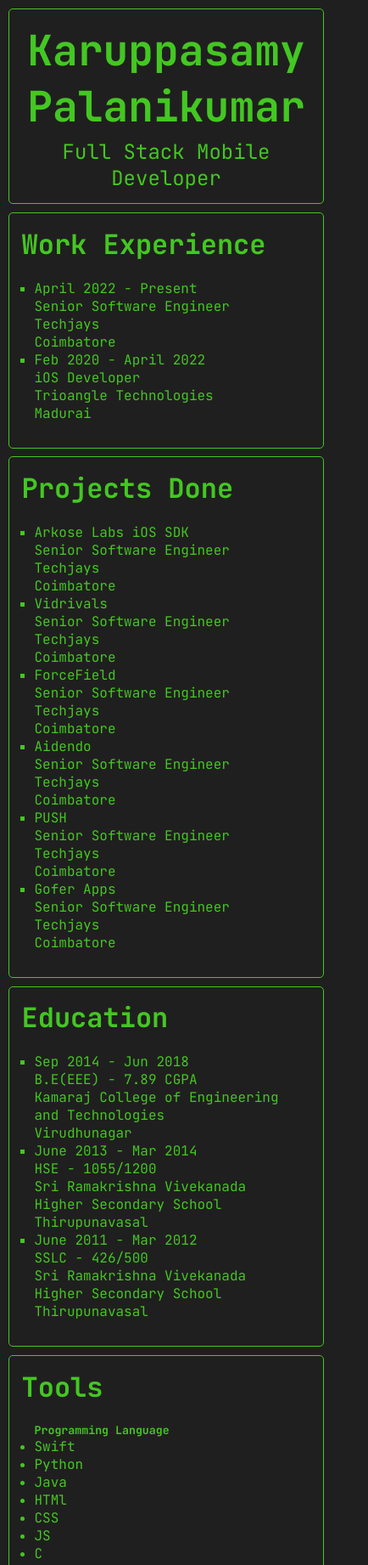
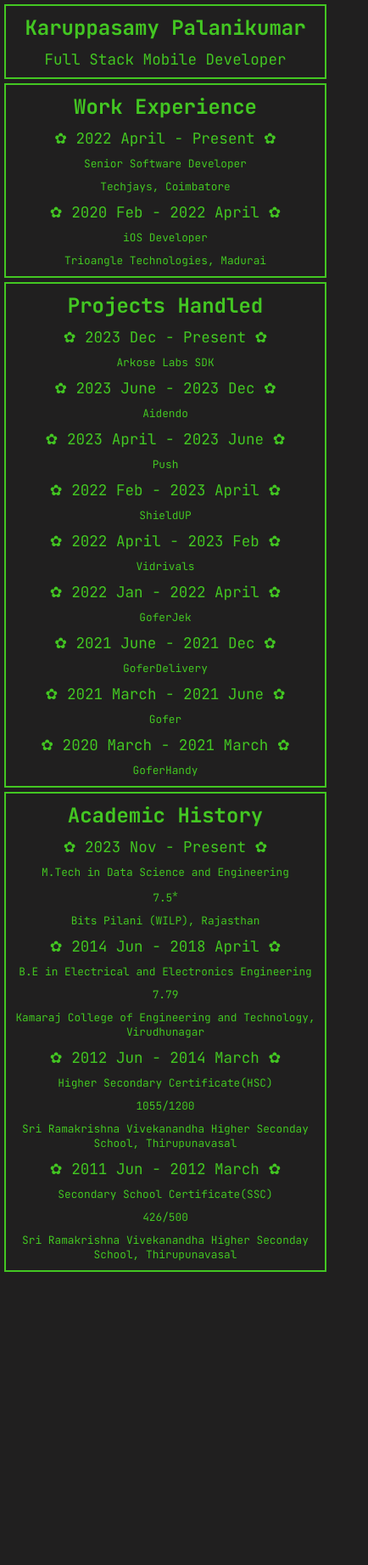
Before and after one commit to karuppasamy-palanikumar/portfolio, a plain HTML site: page index.html in a window 390 px wide. Shown: the top 1842 px of the page at 85% size, 434 px wide, since content can reach past the window. After the commit the page ends 1502 px from the top, so only its background shows below. Drawn offline with Linux system fonts and the light colour scheme.

Commit message:
Base Information Added

```diff
--- a/index.html
+++ b/index.html
@@ -20,233 +20,112 @@
 			margin: 0px;
 			padding: 0px;
 		}
+		.vertical-gap {
+			margin-top: 5px;
+			margin-bottom: 5px;
+		}
+		.horizontal-gap {
+			margin-left: 5px;
+			margin-right: 5px;
+		}
 		.box {
-			display: inline-block;
-			align-items: center;
+			border: 2.5px solid var(--background_text_color);
+		}
+		.space {
+			padding: 5px;
+		}
+		.round {
 			border-radius: 5px;
-			border: 1px solid var(--background_text_color);
-			width: 90%;
-			padding: 2.5%;
 		}
 		.header {
+			font-size: 1.5rem;
+			font-weight: bolder;
+		}
+		.subheader {
+			font-size: 1.1rem;
+			font-weight: 400;
+		}
+		.caption {
+			font-size: 0.8rem;
+			font-weight: 400;
+		}
+		.center {
 			text-align: center;
-			margin: 2.5% 2.5% 2.5% 2.5%;
-		}
-		.header h2 {
-			font-size: 3.1rem;
-			margin: 5px 5px;
-		}
-		.header p {
-			font-size: 1.5rem;
-			margin: 5px 5px;
-		}
-		.experience {
-			margin: 0% 2.5% 2.5% 2.5%;
-		}
-		.projects {
-			margin: 0% 2.5% 2.5% 2.5%;
-		}
-		.education {
-			margin: 0% 2.5% 2.5% 2.5%;
-		}
-		.tools {
-			margin: 0% 2.5% 2.5% 2.5%;
-		}
-		.language {
-			margin: 0% 2.5% 2.5% 2.5%;
-		}
-		.about {
-			margin: 0% 2.5% 2.5% 2.5%;
-		}
-		.section-title {
-			font-size: 2rem;
-			margin: 5px 5px;
-		}
-		.section-content {
-			list-style-type: square;
-			margin: 10px;
-			padding: 10px;
 		}
 	</style>
 </head>
-<body>
-	<script>
-		var typed = new Typed('.typed-out', {
-			strings: ['Karuppasamy Palanikumar', 'Full Stack Mobile Developer'],
-			typeSpeed: 50,
-			backSpeed: 50,
-			loop: true
-		});
-	</script>
-	<section class="header box">
-		<h2 class="typed-out">Karuppasamy Palanikumar</h2>
-		<p class="typed-out">Full Stack Mobile Developer</p>
+<body class="vertical-gap horizontal-gap">
+	<!-- Intro Section -->
+	<section class="box space">
+		<p class="header center space">Karuppasamy Palanikumar</p>
+		<p class="subheader center space">Full Stack Mobile Developer</p>
 	</section>
-	<section class="experience box">
-		<h4 class="section-title">Work Experience</h4>
-		<ul class="section-content">
-			<li>
-				<div>
-					<p>April 2022 - Present</p>
-					<p>Senior Software Engineer</p>
-					<p>Techjays</p>
-					<p>Coimbatore</p>
-				</div>
-			</li>
-			<li>
-				<div>
-					<p>Feb 2020 - April 2022</p>
-					<p>iOS Developer</p>
-					<p>Trioangle Technologies</p>
-					<p>Madurai</p>
-				</div>
-			</li>
-		</ul>
+	<!-- Work Experience Section -->
+	<section class="box space vertical-gap">
+		<p class="header center space">Work Experience</p>
+		<!-- Techjays Role -->
+		<p class="subheader center space">✿ 2022 April - Present ✿</p>
+		<p class="caption center space">Senior Software Developer</p>
+		<p class="caption center space">Techjays, Coimbatore</p>
+		<!-- Trioangle Role -->
+		<p class="subheader center space">✿ 2020 Feb - 2022 April ✿</p>
+		<p class="caption center space">iOS Developer</p>
+		<p class="caption center space">Trioangle Technologies, Madurai</p>
 	</section>
-	<section class="projects box">
-		<h4 class="section-title">Projects Done</h4>
-		<ul class="section-content">
-			<li>
-				<div>
-					<p>Arkose Labs iOS SDK</p>
-					<p>Senior Software Engineer</p>
-					<p>Techjays</p>
-					<p>Coimbatore</p>
-				</div>
-			</li>
-			<li>
-				<div>
-					<p>Vidrivals</p>
-					<p>Senior Software Engineer</p>
-					<p>Techjays</p>
-					<p>Coimbatore</p>
-				</div>
-			</li>
-			<li>
-				<div>
-					<p>ForceField</p>
-					<p>Senior Software Engineer</p>
-					<p>Techjays</p>
-					<p>Coimbatore</p>
-				</div>
-			</li>
-			<li>
-				<div>
-					<p>Aidendo</p>
-					<p>Senior Software Engineer</p>
-					<p>Techjays</p>
-					<p>Coimbatore</p>
-				</div>
-			</li>
-			<li>
-				<div>
-					<p>PUSH</p>
-					<p>Senior Software Engineer</p>
-					<p>Techjays</p>
-					<p>Coimbatore</p>
-				</div>
-			</li>
-			<li>
-				<div>
-					<p>Gofer Apps</p>
-					<p>Senior Software Engineer</p>
-					<p>Techjays</p>
-					<p>Coimbatore</p>
-				</div>
-			</li>
-		</ul>
+	<!-- Projects Handled Section -->
+	<section class="box space vertical-gap">
+		<p class="header center space">Projects Handled</p>
+		<!-- Arkose Project -->
+		<p class="subheader center space">✿ 2023 Dec - Present ✿</p>
+		<p class="caption center space">Arkose Labs SDK</p>
+		<!-- Aidendo Project -->
+		<p class="subheader center space">✿ 2023 June - 2023 Dec ✿</p>
+		<p class="caption center space">Aidendo</p>
+		<!-- Push Project -->
+		<p class="subheader center space">✿ 2023 April - 2023 June ✿</p>
+		<p class="caption center space">Push</p>
+		<!-- ShieldUP Project -->
+		<p class="subheader center space">✿ 2022 Feb - 2023 April ✿</p>
+		<p class="caption center space">ShieldUP</p>
+		<!-- Vidrivals Project -->
+		<p class="subheader center space">✿ 2022 April - 2023 Feb ✿</p>
+		<p class="caption center space">Vidrivals</p>
+		<!-- GoferJek Project -->
+		<p class="subheader center space">✿ 2022 Jan - 2022 April ✿</p>
+		<p class="caption center space">GoferJek</p>
+		<!-- GoferDelivery Project -->
+		<p class="subheader center space">✿ 2021 June - 2021 Dec ✿</p>
+		<p class="caption center space">GoferDelivery</p>
+		<!-- Gofer Project -->
+		<p class="subheader center space">✿ 2021 March - 2021 June ✿</p>
+		<p class="caption center space">Gofer</p>
+		<!-- GoferHandy Project -->
+		<p class="subheader center space">✿ 2020 March - 2021 March ✿</p>
+		<p class="caption center space">GoferHandy</p>
 	</section>
-	<section class="education box">
-		<h4 class="section-title">Education</h4>
-	<ul class="section-content">
-		<li>
-			<div>
-				<p>Sep 2014 - Jun 2018</p>
-				<p>B.E(EEE) - 7.89 CGPA</p>
-				<p>Kamaraj College of Engineering and Technologies</p>
-				<p>Virudhunagar</p>
-			</div>
-		</li>
-		<li>
-			<div>
-				<p>June 2013 - Mar 2014</p>
-				<p>HSE - 1055/1200</p>
-				<p>Sri Ramakrishna Vivekanada Higher Secondary School</p>
-				<p>Thirupunavasal</p>
-			</div>
-		</li>
-		<li>
-			<div>
-				<p>June 2011 - Mar 2012</p>
-				<p>SSLC - 426/500</p>
-				<p>Sri Ramakrishna Vivekanada Higher Secondary School</p>
-				<p>Thirupunavasal</p>
-			</div>
-		</li>
-	</ul>
-	</section>
-	<section class="tools box">
-		<h4 class="section-title">Tools</h4>
-		<div class="section-content">
-			<h5>Programming Language</h5>
-			<ul>
-				<li>Swift</li>
-				<li>Python</li>
-				<li>Java</li>
-				<li>HTMl</li>
-				<li>CSS</li>
-				<li>JS</li>
-				<li>C</li>
-			</ul>
-			<h5>IDE</h5>
-			<ul>
-				<li>Xcode</li>
-				<li>Android Studio</li>
-				<li>JetBrains IDEA</li>
-				<li>Visual Studio Code</li>
-			</ul>
-			<h5>DataBase</h5>
-			<ul>
-				<li>MySQL</li>
-				<li>Postgresql</li>
-				<li>SqlLite</li>
-			</ul>
-			<h5>Communication</h5>
-			<ul>
-				<li>BaseCamp</li>
-				<li>Slack</li>
-				<li>Gmail</li>
-			</ul>
-			<h5>Time Tracking</h5>
-			<ul>
-				<li>Jira</li>
-				<li>ClickUp</li>
-			</ul>
-			<h5>Version Control</h5>
-			<ul>
-				<li>Github</li>
-				<li>Gitlab</li>
-				<li>bitBuket</li>
-			</ul>
-		</div>
-	</section>
-	<section class="language box">
-		<h4 class="section-title">Language</h4>
-		<ul class="section-content">
-			<li>Tamil</li>
-			<li>English</li>
-			<li>German</li>
-			<li>Hindi</li>
-		</ul>
-	</section>
-	<section class="about box">
-		<h4 class="section-title">About Me</h4>
-		<div class="section-content">
-			<p>Karuppasamy Palanikumar</p>
-			<p>Full Stack Mobile Developer</p>
-			<p>9385710868</p>
-			<p>karuppasamypalanikumar.official@gmail.com</p>
-		</div>
+	<!-- Education History Section -->
+	<section class="box space vertical-gap">
+		<p class="header center space">Academic History</p>
+		<!-- Bits Study -->
+		<p class="subheader center space">✿ 2023 Nov - Present ✿</p>
+		<p class="caption center space">M.Tech in Data Science and Engineering</p>
+		<p class="caption center space">7.5<sup>*</sup></p>
+		<p class="caption center space">Bits Pilani (WILP), Rajasthan</p>
+		<!-- Kamaraj College Study -->
+		<p class="subheader center space">✿ 2014 Jun - 2018 April ✿</p>
+		<p class="caption center space">B.E in Electrical and Electronics Engineering</p>
+		<p class="caption center space">7.79</p>
+		<p class="caption center space">Kamaraj College of Engineering and Technology, Virudhunagar</p>
+		<!-- 12th Study -->
+		<p class="subheader center space">✿ 2012 Jun - 2014 March ✿</p>
+		<p class="caption center space">Higher Secondary Certificate(HSC)</p>
+		<p class="caption center space">1055/1200</p>
+		<p class="caption center space">Sri Ramakrishna Vivekanandha Higher Seconday School, Thirupunavasal</p>
+		<!-- 10th Study -->
+		<p class="subheader center space">✿ 2011 Jun - 2012 March ✿</p>
+		<p class="caption center space">Secondary School Certificate(SSC)</p>
+		<p class="caption center space">426/500</p>
+		<p class="caption center space">Sri Ramakrishna Vivekanandha Higher Seconday School, Thirupunavasal</p>
 	</section>
 </body>
 </html>
```
